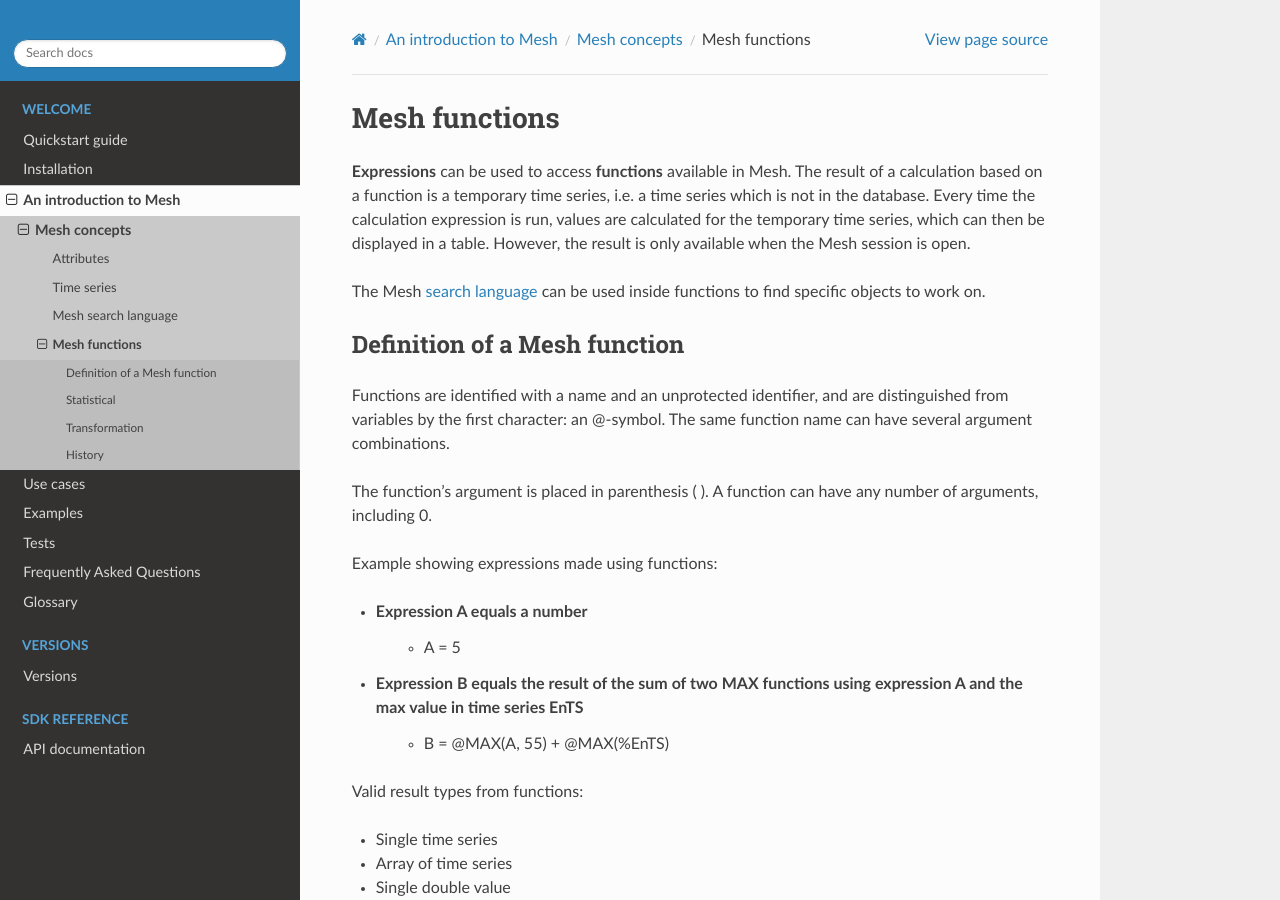
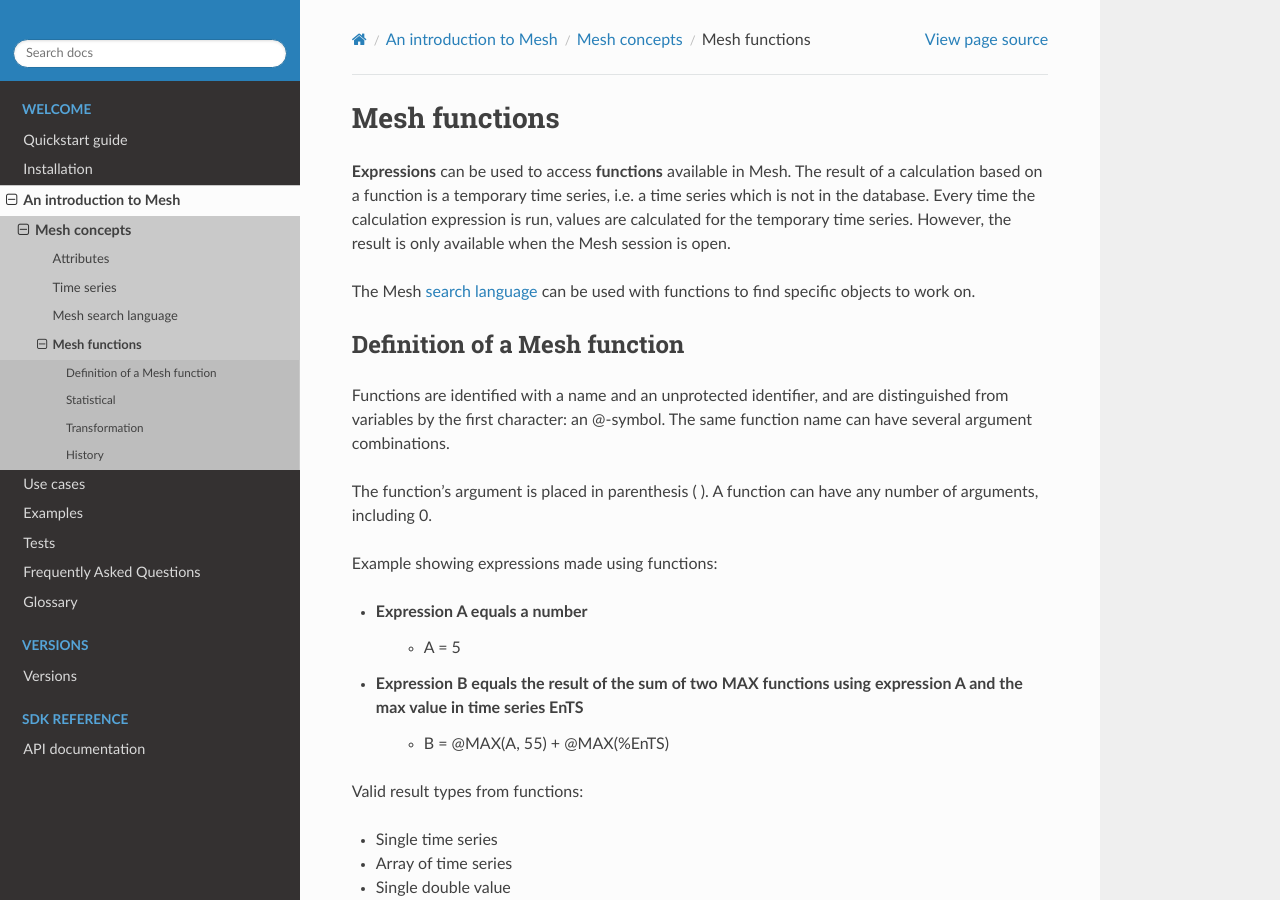
Before and after one commit to Volue-Public/energy-mesh-python, a Sphinx documentation site: the page built from docs/source/mesh_functions.rst, in a window 1280 px wide and 900 px high. Built offline with Sphinx 7.4.7 and the Read the Docs theme 2.0.0, drawn with Linux system fonts in a browser that asks for light colours.

```diff
--- a/docs/source/mesh_functions.rst
+++ b/docs/source/mesh_functions.rst
@@ -1,9 +1,9 @@
 Mesh functions
 ---------------
 
-**Expressions** can be used to access **functions** available in Mesh. The result of a calculation based on a function is a temporary time series, i.e. a time series which is not in the database. Every time the calculation expression is run, values are calculated for the temporary time series, which can then be displayed in a table. However, the result is only available when the Mesh session is open.
+**Expressions** can be used to access **functions** available in Mesh. The result of a calculation based on a function is a temporary time series, i.e. a time series which is not in the database. Every time the calculation expression is run, values are calculated for the temporary time series. However, the result is only available when the Mesh session is open.
 
-The Mesh :doc:`search language <mesh_search>` can be used inside functions to find specific objects to work on.
+The Mesh :doc:`search language <mesh_search>` can be used with functions to find specific objects to work on.
 
 Definition of a Mesh function
 ~~~~~~~~~~~~~~~~~~~~~~~~~~~~~~~~~~~
```
Also changed, not shown: other parts of docs/source/mesh_functions.rst (+8 -4 lines), 4 other files.
